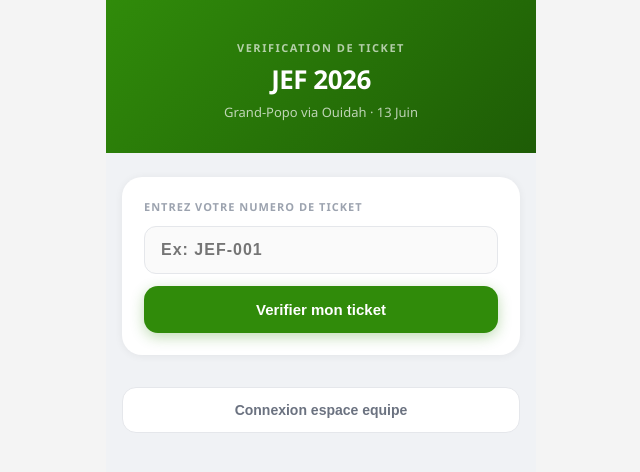
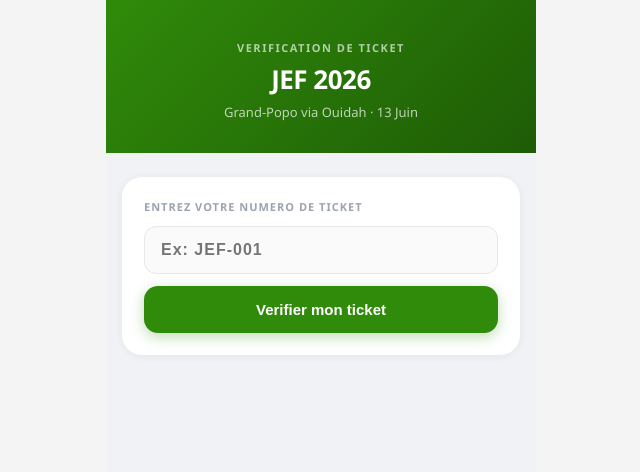
Before and after one commit to tcbrenato/jef-logistique, a Next.js app: page /verify in a window 1280 px wide. Shown: the top 472 px of the page, without its empty margins (319-959 px from the left). Built offline with nearby package versions, Linux system fonts and the light colour scheme; no server answers.

Commit message:
Suppression bouton connexion page verify

```diff
--- a/app/verify/page.js
+++ b/app/verify/page.js
@@ -100,9 +100,7 @@ export default function VerifyPage() {
           </div>
         )}
 
-        <button onClick={() => router.push('/login')} style={{ width: '100%', padding: '14px', borderRadius: 14, border: '1.5px solid #e5e7eb', background: 'white', color: '#6b7280', fontSize: 14, fontWeight: 600, cursor: 'pointer', marginTop: 16 }}>
-          Connexion espace equipe
-        </button>
+
       </div>
     </div>
   )
```
